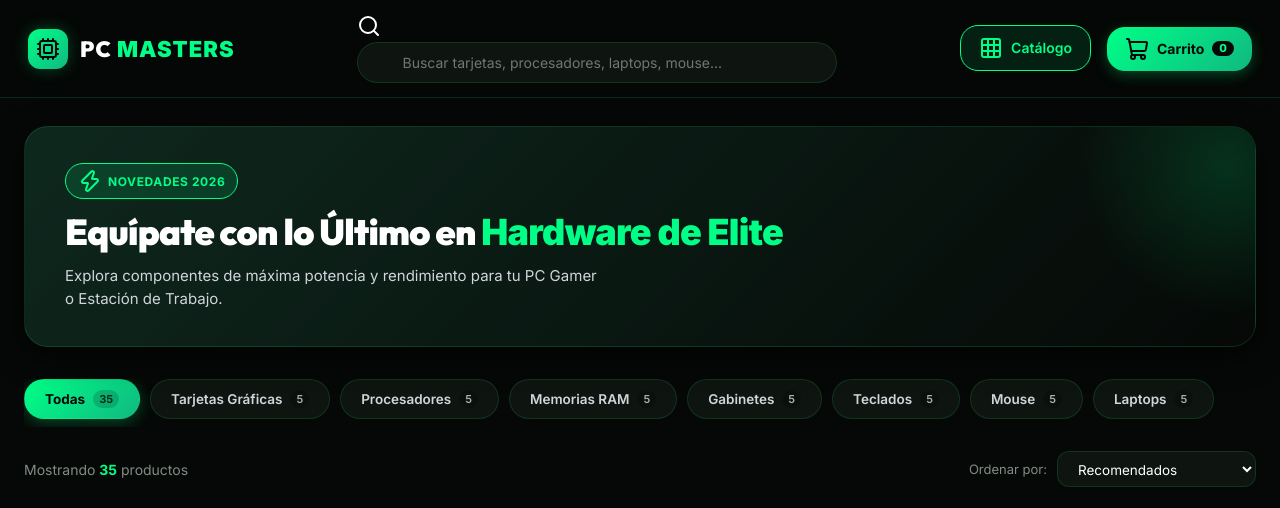
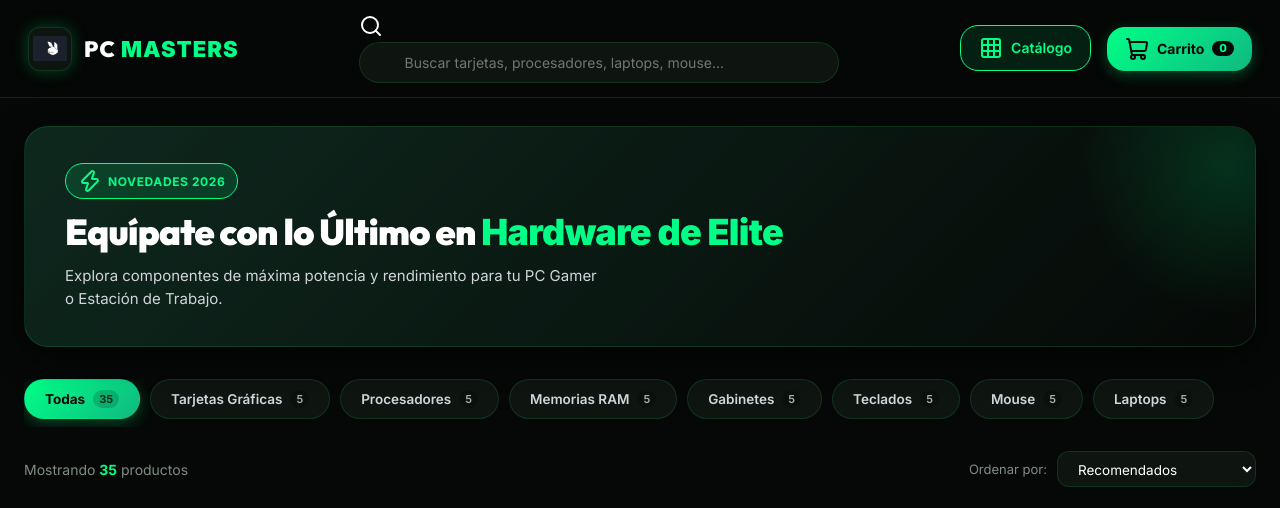
Before and after one commit to ASbarraga/marketing-pag-web, a plain HTML site: page index.html in a window 1280 px wide. Shown: the top 508 px of the page. Drawn offline with nearby package versions, Linux system fonts and the light colour scheme.

Commit message:
Update logo to custom icon

```diff
--- a/index.css
+++ b/index.css
@@ -110,16 +110,21 @@ button {
   user-select: none;
 }
 
-.header-brand-icon {
-  width: 40px;
-  height: 40px;
+.header-logo-img {
+  width: 44px;
+  height: 44px;
+  object-fit: contain;
   border-radius: var(--radius-md);
-  background: var(--primary-gradient);
-  display: flex;
-  align-items: center;
-  justify-content: center;
-  color: var(--text-dark);
+  padding: 4px;
+  background: var(--bg-surface);
+  border: 1px solid var(--border-color);
   box-shadow: 0 0 16px var(--primary-glow);
+  transition: var(--transition);
+}
+
+.header-brand:hover .header-logo-img {
+  border-color: var(--primary-neon);
+  transform: scale(1.05);
 }
 
 .header-brand h1 {
--- a/index.html
+++ b/index.html
@@ -12,9 +12,7 @@
 
   <header id="main-header">
     <div class="header-brand" id="btn-brand-logo">
-      <div class="header-brand-icon">
-        <i data-lucide="cpu"></i>
-      </div>
+      <img src="logo.png" alt="PC MASTERS Logo" class="header-logo-img">
       <h1>PC <span>MASTERS</span></h1>
     </div>
 
```
Also changed, not shown: logo.png (added).
